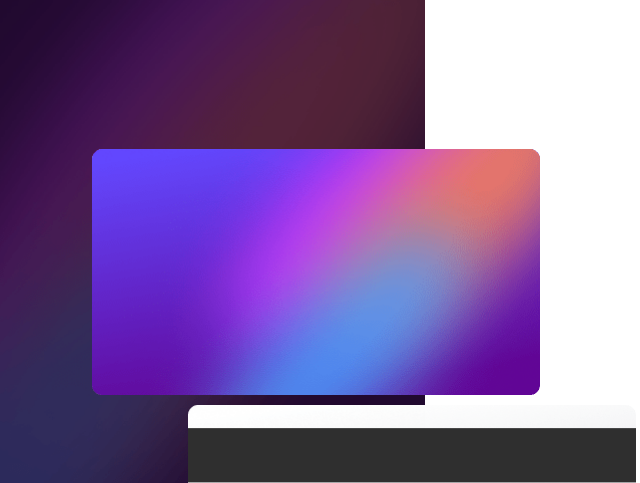
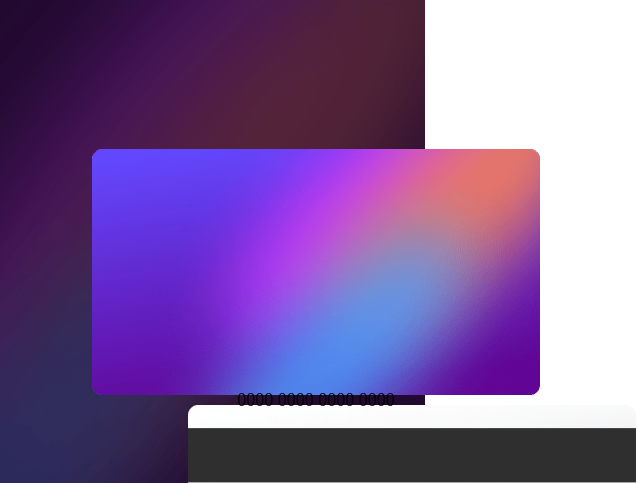
Before and after one commit to Legaljay/interactive-card-details-form-main, a plain HTML site: page index.html in a window 1280 px wide. Shown: the top 483 px of the page, 4-644 px from the left. Drawn offline with Linux system fonts and the light colour scheme; a web font is replaced by a local one.

Commit message:
updated the design

```diff
--- a/index.html
+++ b/index.html
@@ -20,9 +20,12 @@
     <div class="main">
       <div class="rainbow">
         <div class="rel-cards">
-            <img class="front-card" src="images/bg-card-front.png" alt="card-front">
+            <img class="front-card" src="images/bg-card-front.png" alt="card-front" style="position: relative;">
+            <div class="front-overlay" style="position: absolute;">
+              <h1>0000 0000 0000 0000</h1>
+            </div>
+            <img class="back-card"  src="images/bg-card-back.png" alt="card-back">
           <!-- <div style="margin-top: 20px; margin-left: 5rem;"> -->
-            <img class="back-card"  src="images/bg-card-back.png" alt="card-back">
           <!-- </div> -->
         </div>
       </div>
```
